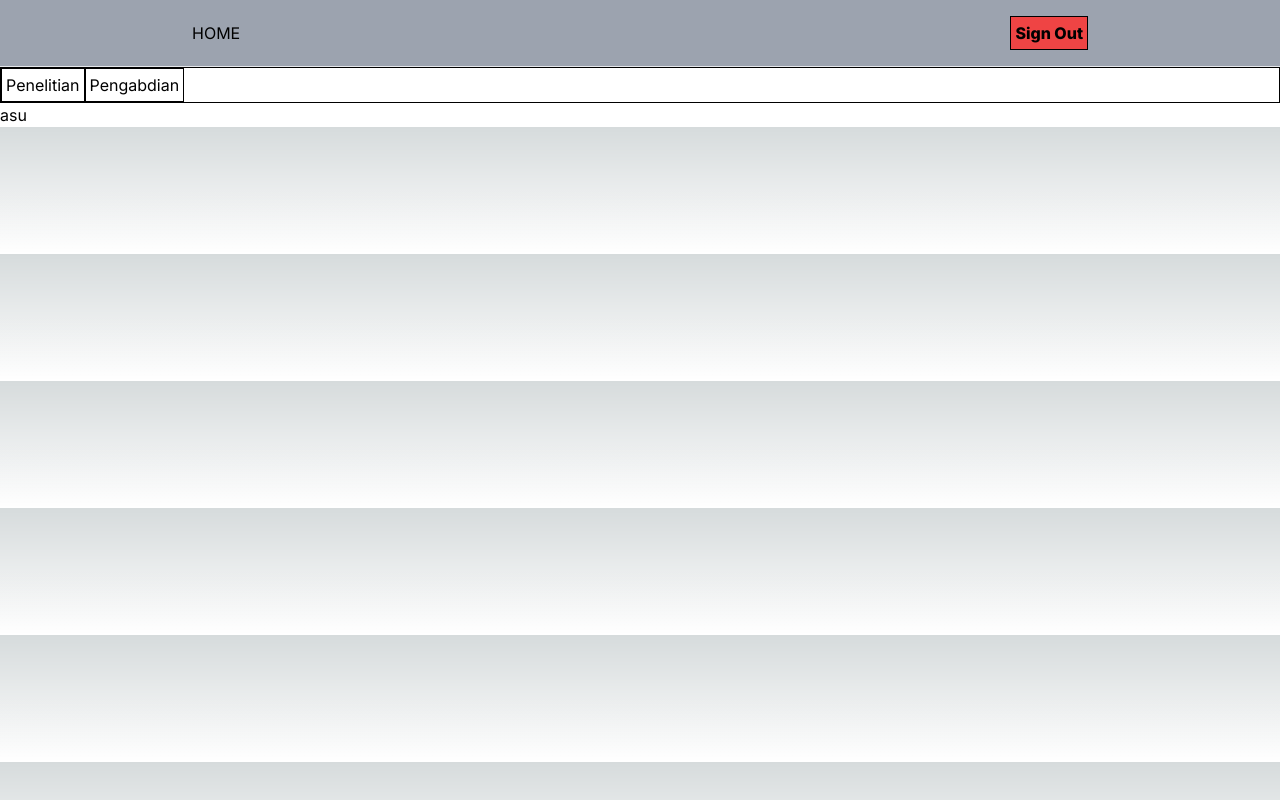
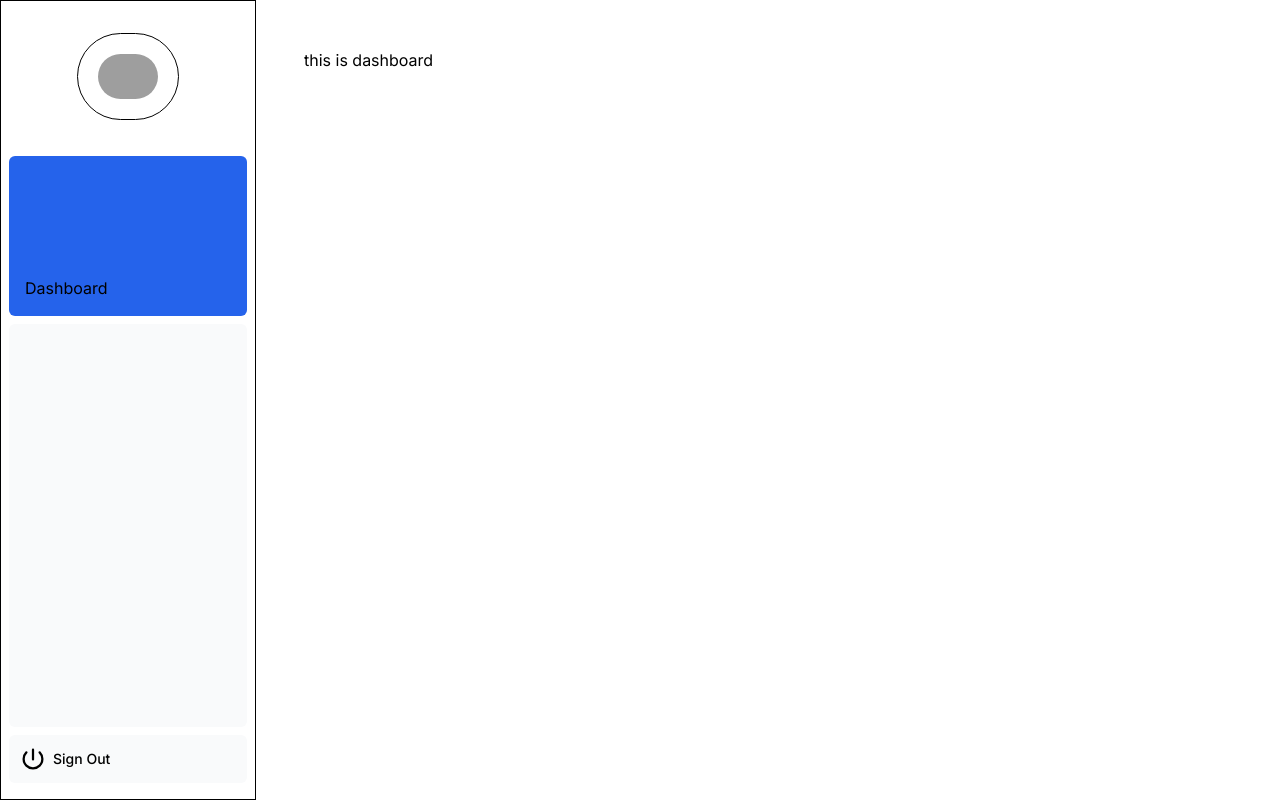
Before and after one commit to nadhifrw/project-nextjs, a Next.js app: page /dashboard in a window 1280 px wide. Built offline with nearby package versions, Linux system fonts and the light colour scheme; no server answers; sample sign-in values are in the browser's storage; grey boxes are pictures that could not be loaded.

Commit message:
added  sidebar

```diff
--- a/package.json
+++ b/package.json
@@ -11,6 +11,7 @@
   },
   "dependencies": {
     "@auth/prisma-adapter": "^2.4.2",
+    "@heroicons/react": "^2.1.5",
     "@prisma/client": "^5.19.0",
     "bcrypt": "^5.1.1",
     "next": "14.2.7",
--- /dev/null
+++ b/src/app/dashboard/layout.tsx
@@ -0,0 +1,12 @@
+import Sidebar from "@/components/sidebar";
+
+export default function Layout({ children }: { children: React.ReactNode }) {
+  return (
+    <div className="flex h-screen flex-col md:flex-row md:overflow-hidden bg-white">
+      <div className="w-full flex-none md:w-64">
+        <Sidebar />
+      </div>
+      <div className="flex-grow p-6 md:overflow-y-auto md:p-12">{children}</div>
+    </div>
+  );
+}
--- a/src/app/dashboard/page.tsx
+++ b/src/app/dashboard/page.tsx
@@ -11,22 +11,11 @@ export default async function Page() {
     }
 
     return (
-    <main className='bg-white text-black'>
-        <Navbar />
-        <div className='flex flex-col'>
-            <Types />
-            <div className=''>
+    <main>
+        <div>
+             this is dashboard
+        </div>
 
-                <div>
-                    <div>
-
-                    </div>
-                </div>
-            </div>
-            <div>
-                asu
-            </div>
-        </div>
     </main>
     )
 }
--- a/src/app/globals.css
+++ b/src/app/globals.css
@@ -10,7 +10,7 @@
 
 @media (prefers-color-scheme: dark) {
   :root {
-    --foreground-rgb: 255, 255, 255;
+    --foreground-rgb: 0, 0, 0;
     --background-start-rgb: 0, 0, 0;
     --background-end-rgb: 0, 0, 0;
   }
--- /dev/null
+++ b/src/components/Table.tsx
@@ -0,0 +1,5 @@
+export default function Table() {
+    return (
+        <div></div>
+    );
+}
--- a/src/components/auth/signin-button.tsx
+++ b/src/components/auth/signin-button.tsx
@@ -8,7 +8,7 @@ export function SignIn() {
 
   const handleSignIn = async () => {
     const result = await signIn("credentials", { redirect: false });
-    if (!result?.error) {
+    if (result?.error) {
       router.push("/dashboard");
     }
   };
--- a/src/components/auth/signout-button.tsx
+++ b/src/components/auth/signout-button.tsx
@@ -1,16 +1,19 @@
 import { signOut } from "@/lib/auth"
+import { PowerIcon } from "@heroicons/react/16/solid"
 
 export function SignOut() {
   return (
     <form
       action={async () => {
-        "use server"
-        await signOut()
+        "use server";
+        await signOut();
+        console.log("sign out successful")
       }}
     >
-      <div className="border-black border-solid border p-1 bg-red-500 font-extrabold hover:bg-white">
-        <button type="submit">Sign Out</button>
-      </div>
+      <button type="submit" className="flex h-[48px] w-full grow items-center justify-center gap-2 rounded-md bg-gray-50 p-3 text-sm font-medium hover:bg-sky-100 hover:text-blue-600 md:flex-none md:justify-start md:p-2 md:px-3">
+        <PowerIcon className="w-6" />
+        <div className="hidden md:block">Sign Out</div>
+      </button>
     </form>
-  )
+  );
 }
--- a/src/components/navbar.tsx
+++ b/src/components/navbar.tsx
@@ -10,7 +10,7 @@ export default async function Navbar() {
       <div className='flex items-center justify-between max-w-4xl mx-auto py-4 text-black'>
         <Link href='/dashboard'>HOME</Link>
         {/* {session ? 'signout':<SignOut /> } */}
-        <SignOut />
+        {/* <SignOut /> */}
       </div>
     </div>
   );
--- /dev/null
+++ b/src/components/sidebar.tsx
@@ -0,0 +1,34 @@
+import Image from "next/image";
+import Link from "next/link";
+import { SignOut } from "./auth/signout-button";
+import { auth } from "@/lib/auth";
+
+export default async function Sidebar() {
+  const session = await auth();
+
+  return (
+    <div className="flex h-full flex-col px-3 py-4 md:px-2 border border-solid border-black">
+      <div className="mb-5 p-4 flex items-center justify-center">
+        <div className="border-black border-solid border rounded-full p-5">
+          <Image
+            src="/lol/"
+            alt="University logo"
+            width={60}
+            height={60}
+            className="rounded-full"
+          />
+        </div>
+      </div>
+      <Link
+        className="mb-2 flex h-20 items-end justify-start rounded-md bg-blue-600 p-4 md:h-40"
+        href={"/"}
+      >
+        Dashboard
+      </Link>
+      <div className="flex grow flex-row justify-between space-x-2 md:flex-col md:space-x-0 md:space-y-2">
+        <div className="hidden h-auto w-full grow rounded-md bg-gray-50 md:block"></div>
+        <SignOut />
+      </div>
+    </div>
+  );
+}
```
Also changed, not shown: 1 other file (tests, documents, lock files or other folders).
